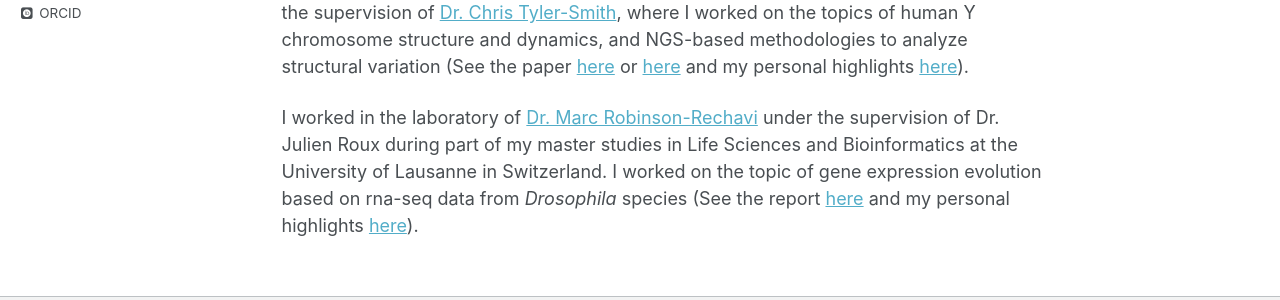
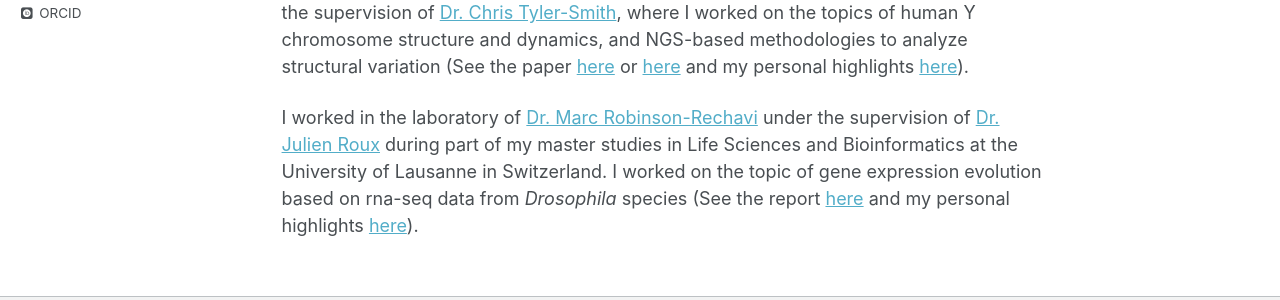
Before and after one commit to JRodrigoF/JRodrigoFlores.github.io, a Jekyll site: the page built from _pages/about.md, in a window 1280 px wide and 1033 px high. Shown: the part 582-882 px from the top of the window. Built offline with Jekyll 4.4.1, drawn with Linux system fonts in a browser that asks for light colours; some web fonts are replaced; part of the change alters nothing that is shown.

```diff
--- a/_pages/about.md
+++ b/_pages/about.md
@@ -16,4 +16,4 @@ Topics related to my work include data integration across different sequencing p
 
 I did an [undergraduate](http://www.lcg.unam.mx/about) program in genomic sciences at the National Autonomous University of Mexico. During this period I did an internship at the Sanger Institute under the supervision of [Dr. Chris Tyler-Smith](https://www.sanger.ac.uk/people/directory/tyler-smith-chris), where I worked on the topics of human Y chromosome structure and dynamics, and NGS-based methodologies to analyze structural variation (See the paper [here](https://www.ncbi.nlm.nih.gov/pmc/articles/PMC4500966/) or [here](https://www.researchgate.net/publication/278788994_Structural_variation_on_the_human_Y_chromosome_from_population-scale_resequencing) and my personal highlights [here](https://jrodrigoflores.com/posts/2018/11/Paper-Y-chromosome-structural-variation/)).
 
-I worked in the laboratory of [Dr. Marc Robinson-Rechavi](https://www.unil.ch/dee/robinson-rechavi-group) under the supervision of Dr. Julien Roux during part of my master studies in Life Sciences and Bioinformatics at the University of Lausanne in Switzerland. I worked on the topic of gene expression evolution based on rna-seq data from _Drosophila_ species (See the report [here](https://www.dropbox.com/s/imrnpn8ukzkvaar/E%20-%20Master%20Report%20-%20Second%20submission.pdf?dl=0) and my personal highlights [here](https://jrodrigoflores.com/posts/2018/11/Report-Gene-expression-evolution-Drosophila/)).
+I worked in the laboratory of [Dr. Marc Robinson-Rechavi](https://www.unil.ch/dee/robinson-rechavi-group) under the supervision of [Dr. Julien Roux](https://www.unil.ch/dee/en/home/menuinst/people/previous-collaborators/dr-julien-roux.html) during part of my master studies in Life Sciences and Bioinformatics at the University of Lausanne in Switzerland. I worked on the topic of gene expression evolution based on rna-seq data from _Drosophila_ species (See the report [here](https://www.dropbox.com/s/imrnpn8ukzkvaar/E%20-%20Master%20Report%20-%20Second%20submission.pdf?dl=0) and my personal highlights [here](https://jrodrigoflores.com/posts/2018/11/Report-Gene-expression-evolution-Drosophila/)).
```
